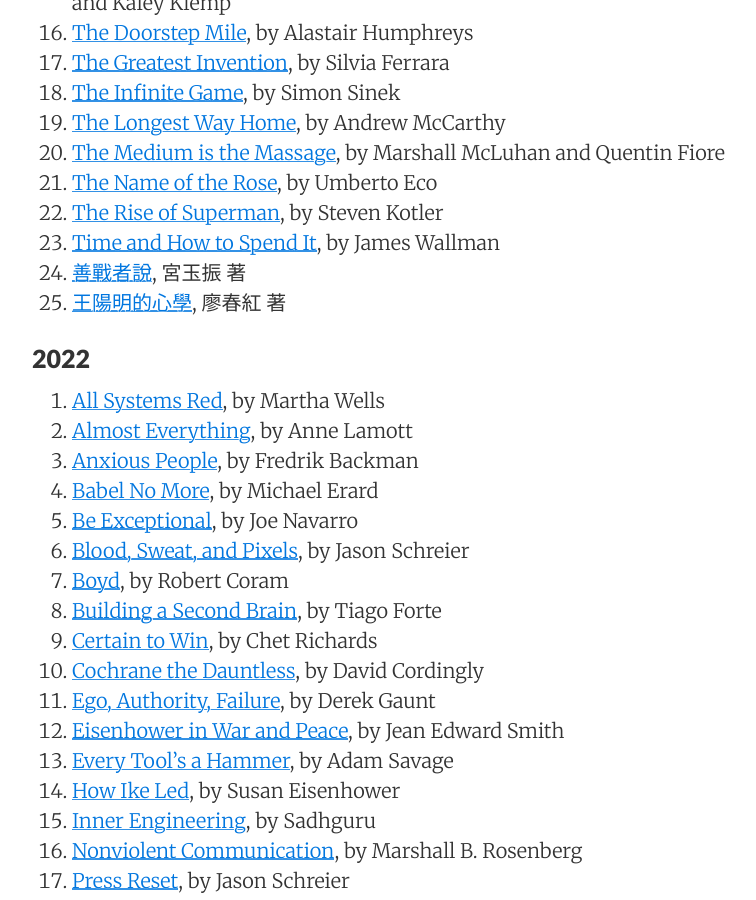
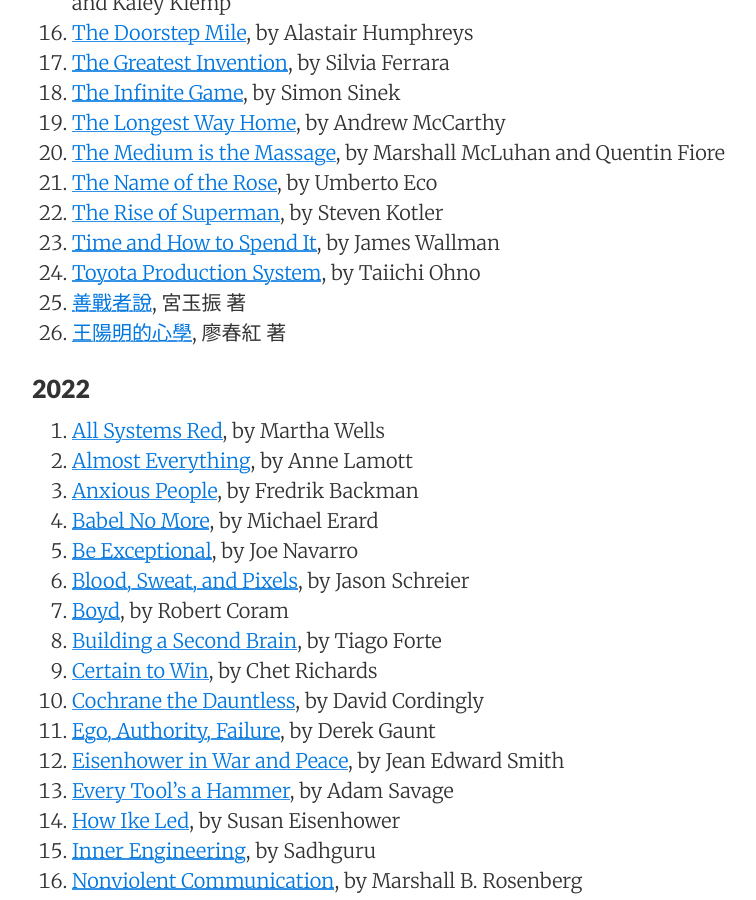
Before and after one commit to sewardlee337/sewardlee337.github.io, a Jekyll site: the page built from readinglist.md, in a window 1280 px wide and 900 px high, scrolled down 1070 px. Shown: the whole window, without its empty margins (188-944 px from the left). Built offline with Jekyll 4.4.1, drawn with Linux system fonts in a browser that asks for light colours; nearby versions of some CDN libraries.

Commit message:
update reading list

```diff
--- a/readinglist.md
+++ b/readinglist.md
@@ -43,6 +43,7 @@
 1. [The Name of the Rose](https://amzn.to/3oitMoS), by Umberto Eco
 1. [The Rise of Superman](https://amzn.to/3MKiIuo), by Steven Kotler
 1. [Time and How to Spend It](https://amzn.to/3ZQCx6x), by James Wallman
+1. [Toyota Production System](https://www.amazon.com/Toyota-Production-System-Beyond-Large-Scale-ebook/dp/B00SC849YK/ref=tmm_kin_swatch_0?_encoding=UTF8&qid=1695536221&sr=8-1), by Taiichi Ohno
 1. [善戰者說](https://bit.ly/3ZqfsYa), 宮玉振 著
 1. [王陽明的心學](https://bit.ly/3z00T2z), 廖春紅 著
 
```
